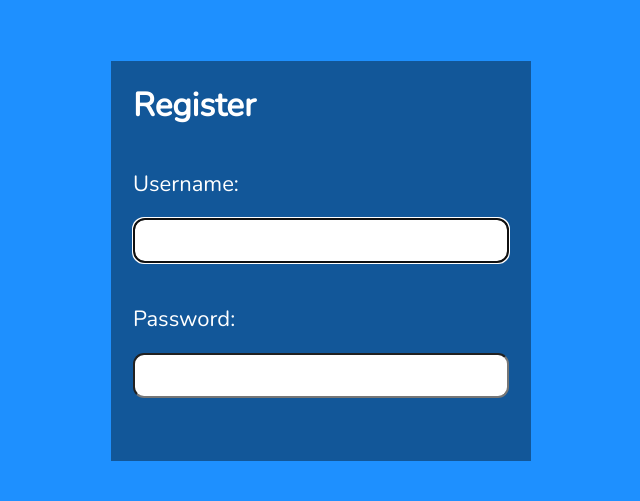
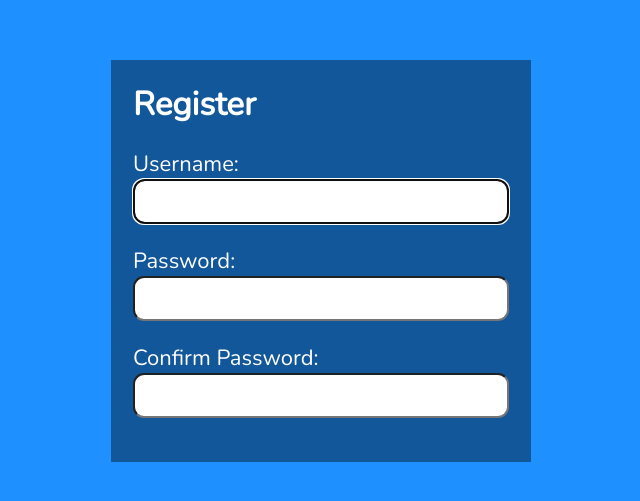
Before and after one commit to velvet-jedi/React_login, a React (Create React App) app: page / in a window 1280 px wide. Shown: the part 139-640 px from the top of the page, without its empty margins (319-959 px from the left). Built offline with nearby package versions, Linux system fonts and the light colour scheme.

Commit message:
match password

```diff
--- a/src/Register.js
+++ b/src/Register.js
@@ -122,7 +122,36 @@
             <span aria-label="at symbol">@</span>
             <span aria-label="hashtag">#</span>
             <span aria-label="dollar sign">$</span>
+            <span aria-label="percent">%</span>
           </p>
+
+          <label htmlFor="confirm_pwd">
+          Confirm Password:
+          <span className={validMatch && matchPwd ? "valid" : "hide"}>
+            <FontAwesomeIcon icon={faCheck}></FontAwesomeIcon>
+          </span>
+          <span className={validMatch || !matchPwd ? "hide" : "invalid"}>
+            <FontAwesomeIcon icon={faTimes}></FontAwesomeIcon>
+          </span>
+        </label>
+        <input
+          type="password" id='confirm_pwd'
+          // ref= {userRef} // to set focus on the input line 32
+          onChange={(e) => setMatchPwd(e.target.value)} // tie the onchange event with setting the state
+          required
+          aria-invalid={validMatch ? "false" : "true"}
+          aria-describedby="confirmnote" // another element to give the description of the input field
+          onFocus={() => setMatchFocus(true)}
+          onBlur={() => setMatchFocus(false)}
+          />
+
+          {/* show the input instructions only when focus is on the input and user state has some value which is also invalid   */}
+          <p id='confirmnote' className={matchFocus &&
+            !validMatch ? "instructions" : "offscreen"}>
+            <FontAwesomeIcon icon={faInfoCircle} />
+            Must match the first password.<br />
+          </p>
+
 
 
       </form>
```
